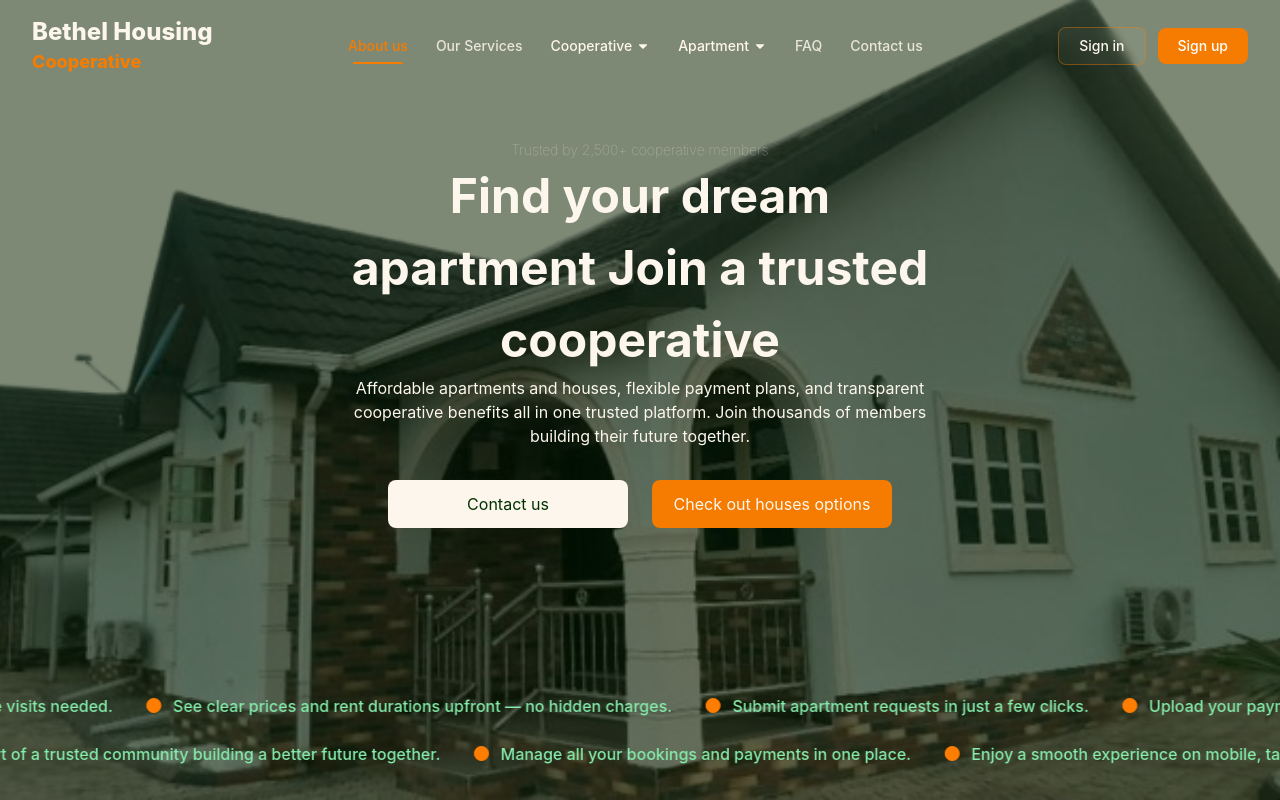
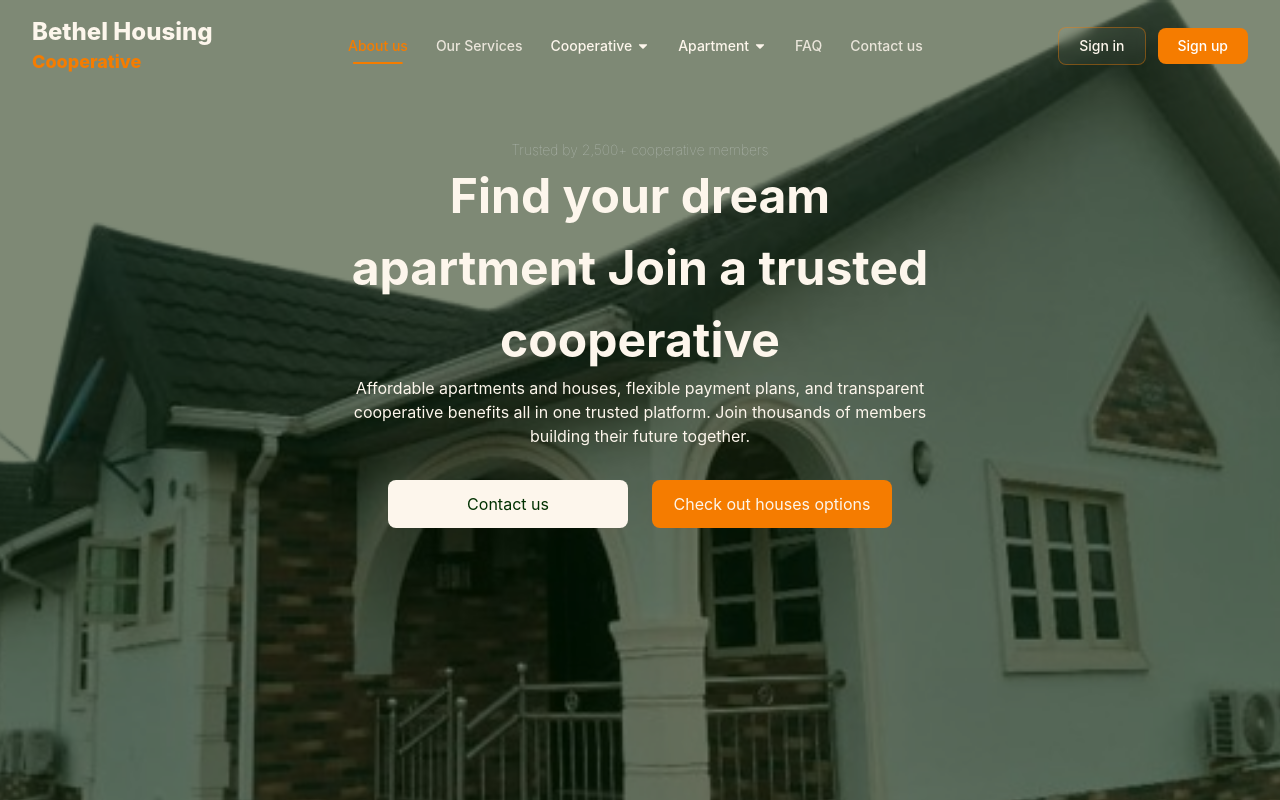
Before and after one commit to Nisha-developers/frontend-cooperative, a React (Vite) app: page / in a window 1280 px wide. Shown: the top 800 px of the page. Built offline with nearby package versions, Linux system fonts and the light colour scheme.

Commit message:
commitem

```diff
--- a/src/components/landing/HeroSection.jsx
+++ b/src/components/landing/HeroSection.jsx
@@ -6,7 +6,7 @@ import Navbar from '../layout/Navbar';
 
 const HeroSection = () => {
   return (
-    <div className='relative h-screen px-4 sm:px-6 lg:px-1 overflow-hidden'>
+    <div className='relative min-h-screen px-4 sm:px-6 lg:px-1 overflow-hidden flex items-center flex-col'>
 
       {/* Background Image */}
       <div
@@ -57,7 +57,7 @@ const HeroSection = () => {
         </div>
       </div>
 
-      <div className="absolute bottom-0 left-0 w-full z-[10]">
+      <div className="w-full ">
         <MarqueeTicker />
       </div>
 
```
